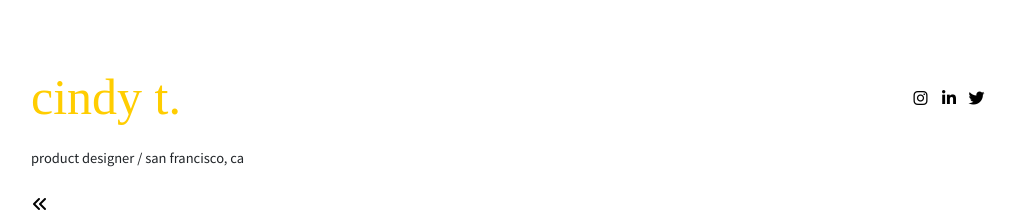
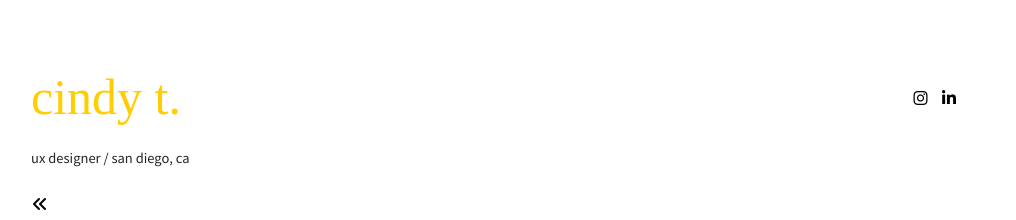
Before and after one commit to tangcindy/portfolio, a website: page features.html in a window 1280 px wide. Shown: the top 220 px of the page, without its empty margins (49-1065 px from the left). Drawn offline with Linux system fonts and the light colour scheme; a web font is replaced by a local one.

Commit message:
Update features.html

```diff
--- a/features.html
+++ b/features.html
@@ -63,12 +63,11 @@
                 <div class="col">
                   <a href="https://www.instagram.com/tangciindy/" target="_blank"><i class="fa fa-instagram" aria-hidden="true"></i></a>
                   <a href="https://www.linkedin.com/in/ywcindytang/" target="_blank"><i class="fa fa-linkedin" aria-hidden="true"></i></a>
-                  <a href="https://twitter.com/tangcindz" target="_blank"><i class="fa fa-twitter" aria-hidden="true"></i></a>
                 </div>
               </div>
               <div class="row">
                 <div class="col-sm-4">
-                <p class="paragraph">product designer / san francisco, ca</p>
+                <p class="paragraph">ux designer / san diego, ca</p>
               </div>
               </div>
               <div class="row">
```
